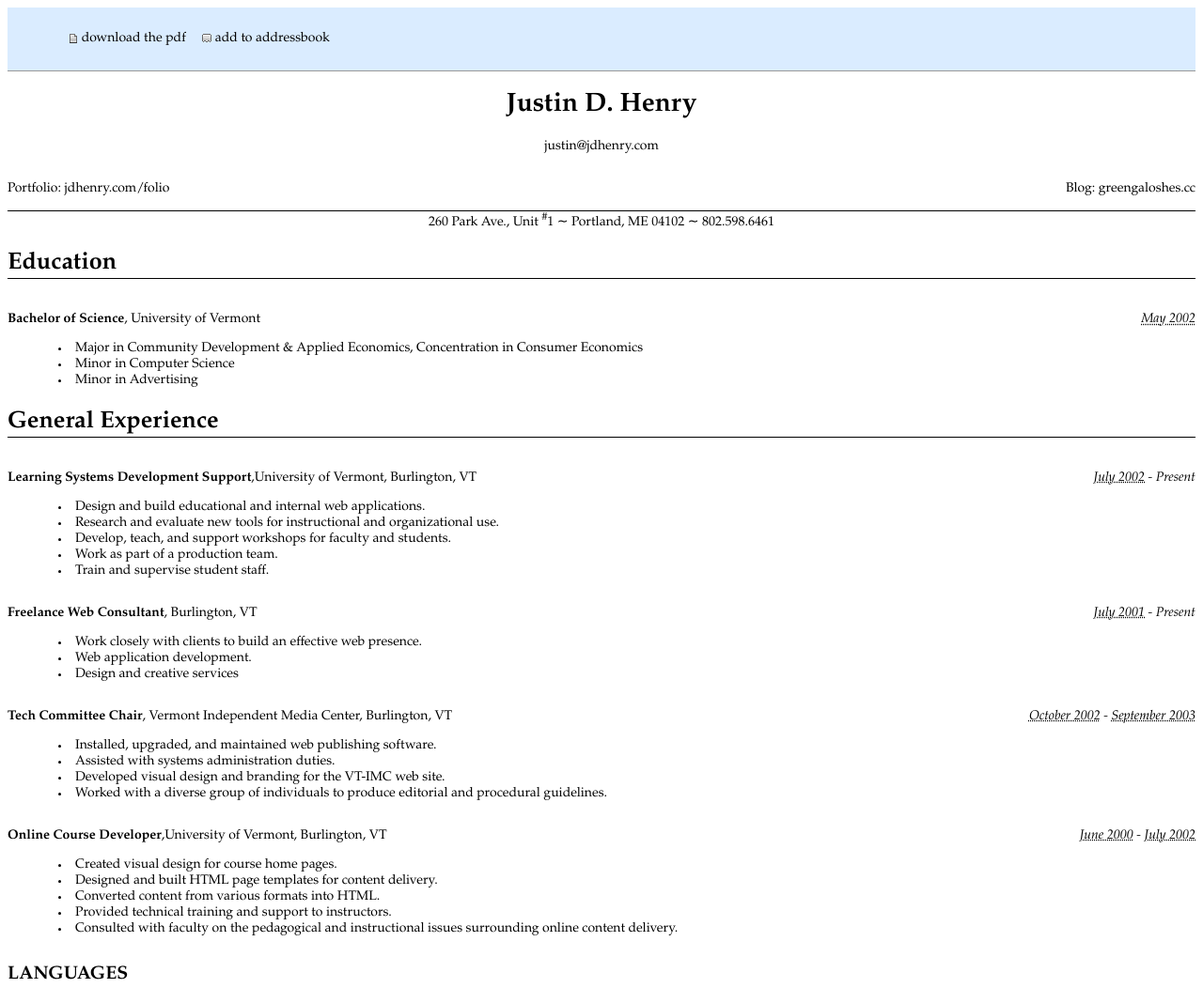
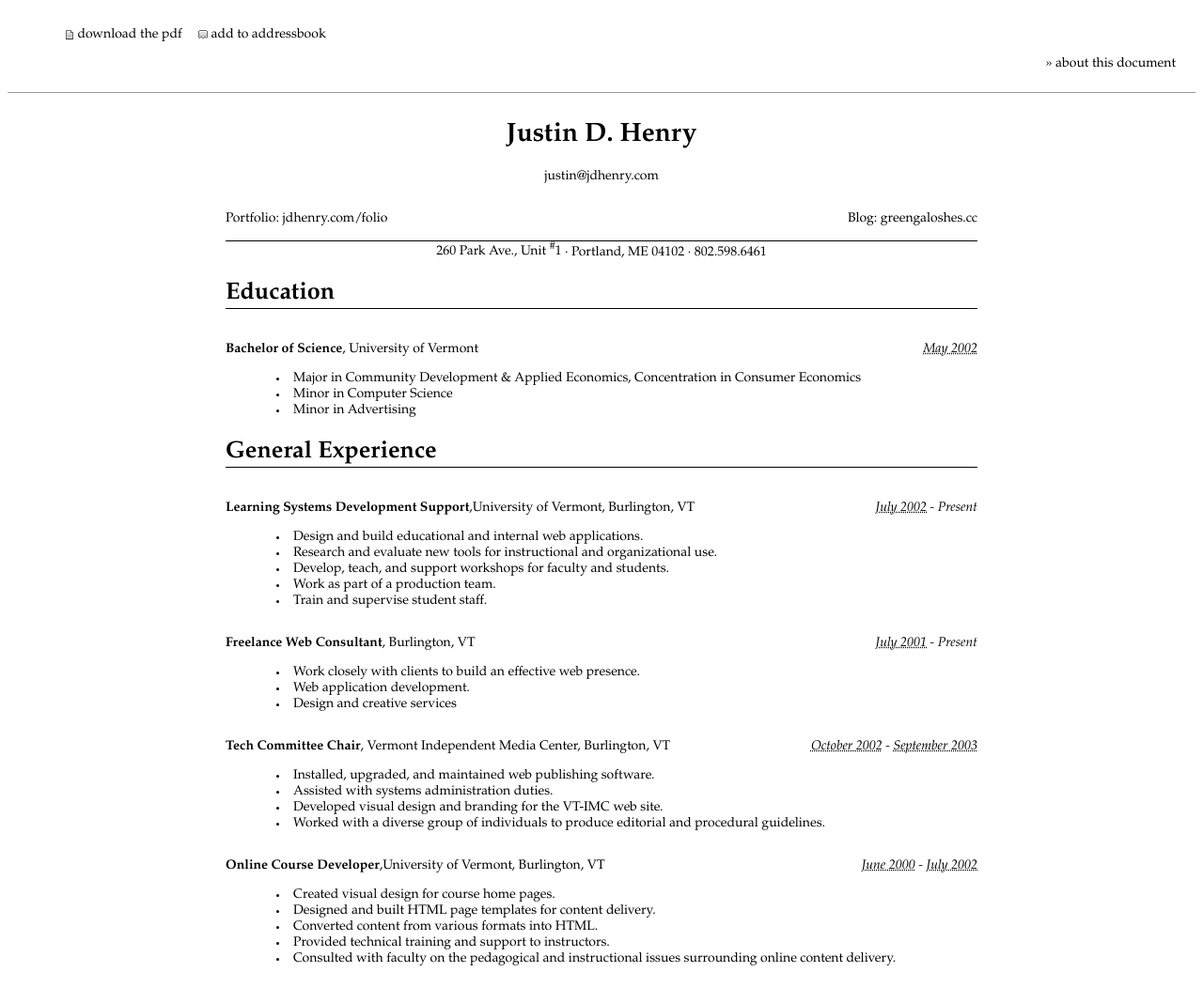
Before and after one commit to jhenry/jdhresume, a plain HTML site: page index.html in a window 1280 px wide. Shown: the top 1052 px of the page at 94% size. Drawn offline with Linux system fonts and the light colour scheme; a small style sheet from the web is missing.

Commit message:
added docs button

```diff
--- a/hresume.css
+++ b/hresume.css
@@ -1,4 +1,5 @@
-body {font-family: garamond, "Palatino", times, serif; font-size: 14px;}
+body { font-family: garamond, "Palatino", times, serif; font-size: 14px; }
+#doc3 { margin:0; }
 
 .left {float: left;}
 .right {float: right;}
@@ -23,6 +24,12 @@ ul li {list-style-type: disc; list-style-position: inside; padding-left: 1em;}
 
 .footer {display: none; visibility: hidden;}
 
-.action-strip {border-bottom: 1px solid #999; background-color: #DAECFF; padding: .8em;}
+
+.action-strip {border-bottom: 1px solid #999; background-color: #fff; padding: .5em; }
 .action-strip ul li {display:inline;}
 .action-strip ul li img {vertical-align: middle;}
+
+.action-strip .documentation {text-align: right; padding-right: 1em;}
+
+#hd, #bd { width: 800px; margin: auto;}
+#hd {margin-top: 2em;}
--- a/index.html
+++ b/index.html
@@ -4,20 +4,31 @@
 <html xmlns="http://www.w3.org/1999/xhtml" xml:lang="en" lang="en">
 	<head>
 		<title>
-			Resumé for Justin D. Henry
+			Resum&eacute; for Justin D. Henry
 		</title>
 		<link rel="stylesheet" href="http://yui.yahooapis.com/2.5.1/build/reset-fonts-grids/reset-fonts-grids.css" type="text/css" />
 		<link rel="stylesheet" href="hresume.css" type="text/css" media="screen,print" title="no title" charset="utf-8" />
 		<link rel="stylesheet" href="print.css" type="text/css" media="print" title="no title" charset="utf-8" />
 	</head>
 	<body>
-		<div class="action-strip">
-			<ul>
-				<li><a href="resume_for_justin_henry.pdf"><img src="document.gif" alt="download icon" /> download the pdf</a></li>
-				<li><a href="http://feeds.technorati.com/contacts/http://jdhenry.com/resume" title="Download vcard" /><img src="index_card.gif" alt="Index Card icon"> add to addressbook</a></li>
-			</ul>
-		</div>
-		<div id="doc" class="yui-t7 hresume">
+
+		<div id="doc3" class="yui-t7 hresume">
+
+			<div class="yui-g action-strip">
+
+				<div class="yui-u first download">
+					<ul>
+						<li><a href="resume_for_justin_henry.pdf"><img src="document.gif" alt="download icon" /> download the pdf</a></li>
+						<li><a href="http://feeds.technorati.com/contacts/http://jdhenry.com/resume" title="Download vcard"><img src="index_card.gif" alt="Index Card icon" /> add to addressbook</a></li>
+					</ul>
+				</div>
+
+				<div class="yui-u documentation">
+					<p><a href="#about">&raquo; about this document</a></p>
+				</div>
+
+			</div>
+
 			<div id="hd" class="contact vcard">
 				<h1 class="fn n" id="j">
 					<span class="given-name">Justin</span> <span class="additional-name">D</span>. <span class="family-name">Henry</span>
@@ -27,7 +38,7 @@
 				<p class="left">Portfolio: <a class="url" href="http://jdhenry.com/folio">jdhenry.com/folio</a></p>
 				<p class="right">Blog: <a class="url" href="http://greengaloshes.cc">greengaloshes.cc</a></p>
 
-				<p class="center door-phone"><span class="adr"><span class="street-address">260 Park Ave., Unit <sup>#</sup>1</span> &sim; <span class="locality">Portland</span>, <span class="region">ME</span> <span class="postal-code">04102</span></span> &sim; <span class="tel"><span class="value">802.598.6461</span></span></p>
+				<p class="center door-phone"><span class="adr"><span class="street-address">260 Park Ave., Unit <sup>#</sup>1</span> &middot; <span class="locality">Portland</span>, <span class="region">ME</span> <span class="postal-code">04102</span></span> &middot; <span class="tel"><span class="value">802.598.6461</span></span></p>
 
 			</div>
 			<div id="bd">
```
